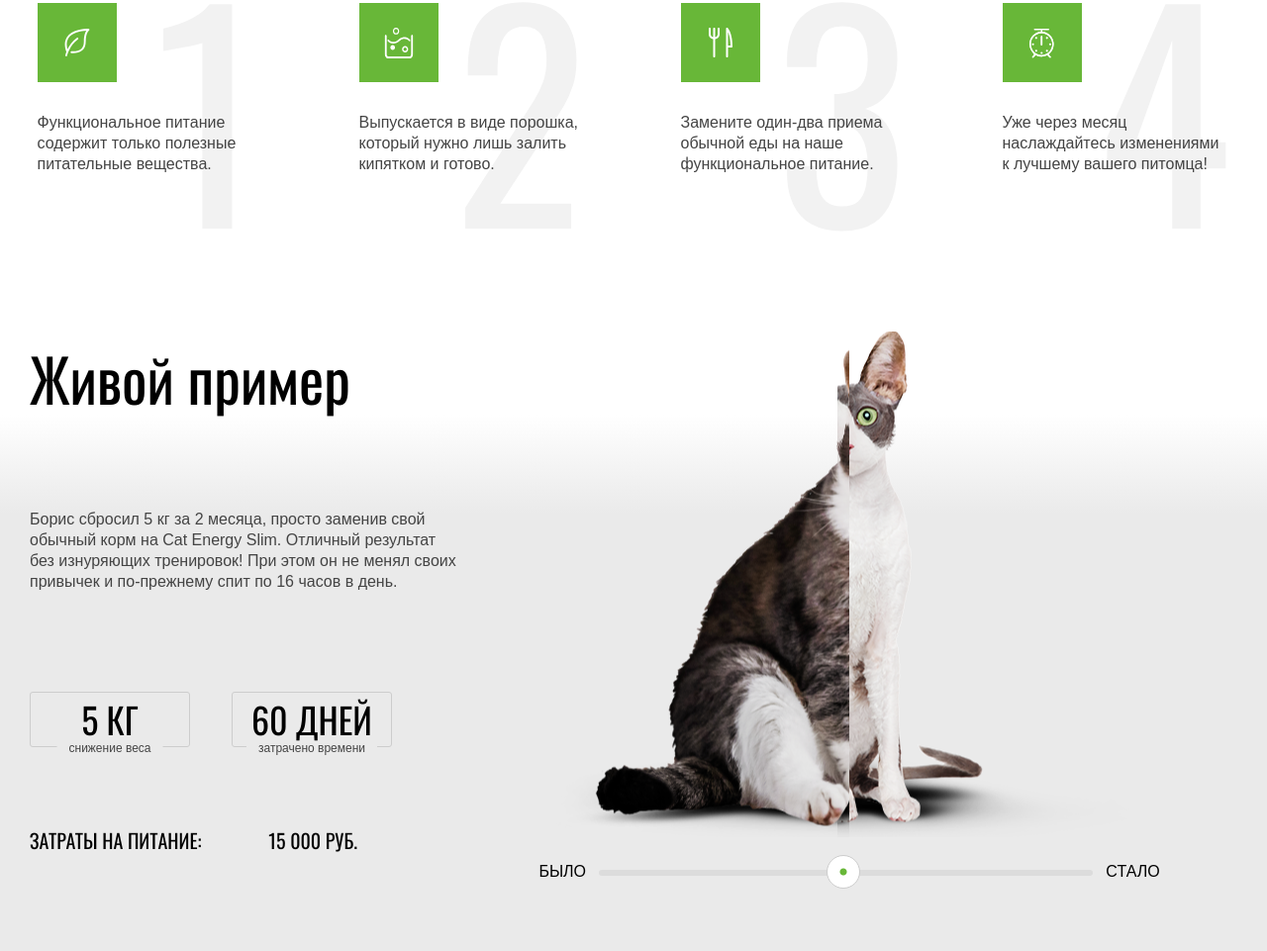
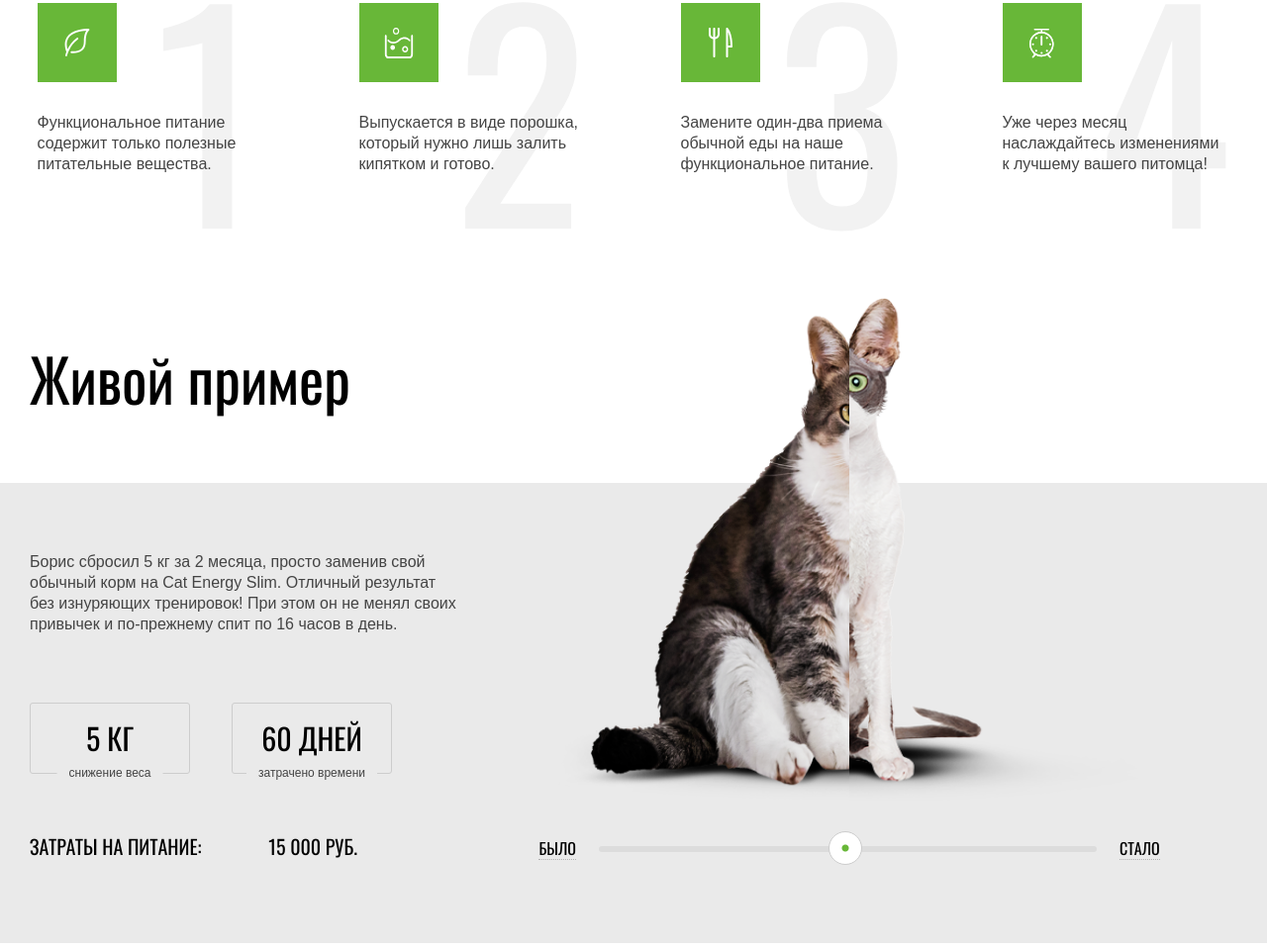
Before and after one commit to SpesEspero/1468809-cat-energy-24, a website: page source/index.html in a window 1280 px wide. Shown: the part 1339-2300 px from the top of the page at 99% size. Drawn offline with nearby package versions, Linux system fonts and the light colour scheme; files that its build step writes are made by us from their sources.

Commit message:
made refactoring for example

```diff
--- a/source/less/components/intro/example.less
+++ b/source/less/components/intro/example.less
@@ -45,7 +45,7 @@
 
   & p {
     position: absolute;
-    bottom: -18px;
+    bottom: -22px;
     left: 50%;
     z-index: 5;
 
@@ -106,15 +106,17 @@
 
     background: url("../../img/main-page/example/cat-fat/1x/image-mobile.png")
       left no-repeat;
+    background-size: 280px 232px;
   }
 
   &.cat-skinny {
-    right: 2%;
+    right: 0;
 
     width: 50%;
 
     background: url("../../img/main-page/example/cat-skinny/1x/image-mobile.png")
       right no-repeat;
+    background-size: 280px 232px;
   }
 }
 
@@ -131,6 +133,10 @@
   font-size: 16px;
 
   width: 80%;
+
+  & p {
+    .oswald-family();
+  }
 }
 
 @media (min-resolution: 2dppx) {
@@ -146,7 +152,7 @@
       background: url("../../img/main-page/example/cat-skinny/2x/image-mobile@2x.png")
         right no-repeat;
 
-      background-size: 243px 232px;
+      background-size: 280px 232px;
     }
   }
 }
@@ -156,15 +162,15 @@
     padding-top: 43px;
     padding-bottom: 62px;
 
-    background: linear-gradient(@white 0% 60%, #eaeaea 60% 100%);
+    background: linear-gradient(@white 0% 57%, #eaeaea 57%);
   }
 
   .example__title {
-    margin-bottom: 63px;
+    margin-bottom: 76px;
   }
 
   .example__info {
-    margin-bottom: 72px;
+    margin-bottom: 85px;
 
     align-items: center;
 
@@ -172,7 +178,7 @@
   }
 
   .example__text {
-    margin-bottom: 20px;
+    margin-bottom: 54px;
 
     width: 100%;
   }
@@ -185,9 +191,14 @@
 
   .example__statistic-item {
     width: 162px;
+    height: 72px;
 
     &:first-child {
       margin-right: 42px;
+    }
+
+    & h2 {
+      font-size: 30px;
     }
 
     & p {
@@ -196,7 +207,7 @@
 
       white-space: nowrap;
 
-      bottom: -10px;
+      bottom: -8px;
     }
   }
 
@@ -216,15 +227,26 @@
     width: 592px;
   }
 
+  .example__control {
+    margin-top: 28px;
+    column-gap: 23px;
+
+    & p {
+      border-bottom: 1px dotted #b2b2b2;
+    }
+  }
+
   .example__background {
     &.cat-fat {
       background: url("../../img/main-page/example/cat-fat/1x/image-desktop.png")
         left no-repeat;
+      background-size: 592px 511px;
     }
 
     &.cat-skinny {
       background: url("../../img/main-page/example/cat-skinny/1x/image-desktop.png")
         right no-repeat;
+      background-size: 592px 511px;
     }
   }
 
@@ -234,13 +256,13 @@
         background: url("../../img/main-page/example/cat-fat/2x/image-desktop@2x.png")
           left no-repeat;
 
-        background-size: 677px 520px;
+        background-size: 592px 511px;
       }
 
       &.cat-skinny {
         background: url("../../img/main-page/example/cat-skinny/2x/image-desktop@2x.png")
           right no-repeat;
-        background-size: 545px 520px;
+        background-size: 592px 511px;
       }
     }
   }
@@ -251,7 +273,7 @@
     padding-top: 69px;
     padding-bottom: 75px;
 
-    background: linear-gradient(@white 0% 136px, #eaeaea 236px 100%);
+    background: linear-gradient(@white 0px 205px, #eaeaea 205px);
   }
 
   .example__content {
@@ -259,9 +281,17 @@
   }
 
   .example__info {
+    display: block;
+
+    margin-top: 70px;
+
     margin-bottom: 0;
 
     max-width: 436px;
+  }
+
+  .example__text {
+    margin-bottom: 69px;
   }
 
   .example__statistic-item {
@@ -271,10 +301,12 @@
   }
 
   .example__slider {
-    margin-top: -140px;
+    margin-top: -190px;
   }
 
   .example__result {
+    margin-top: 60px;
+
     width: 100%;
     text-align: left;
 
```
